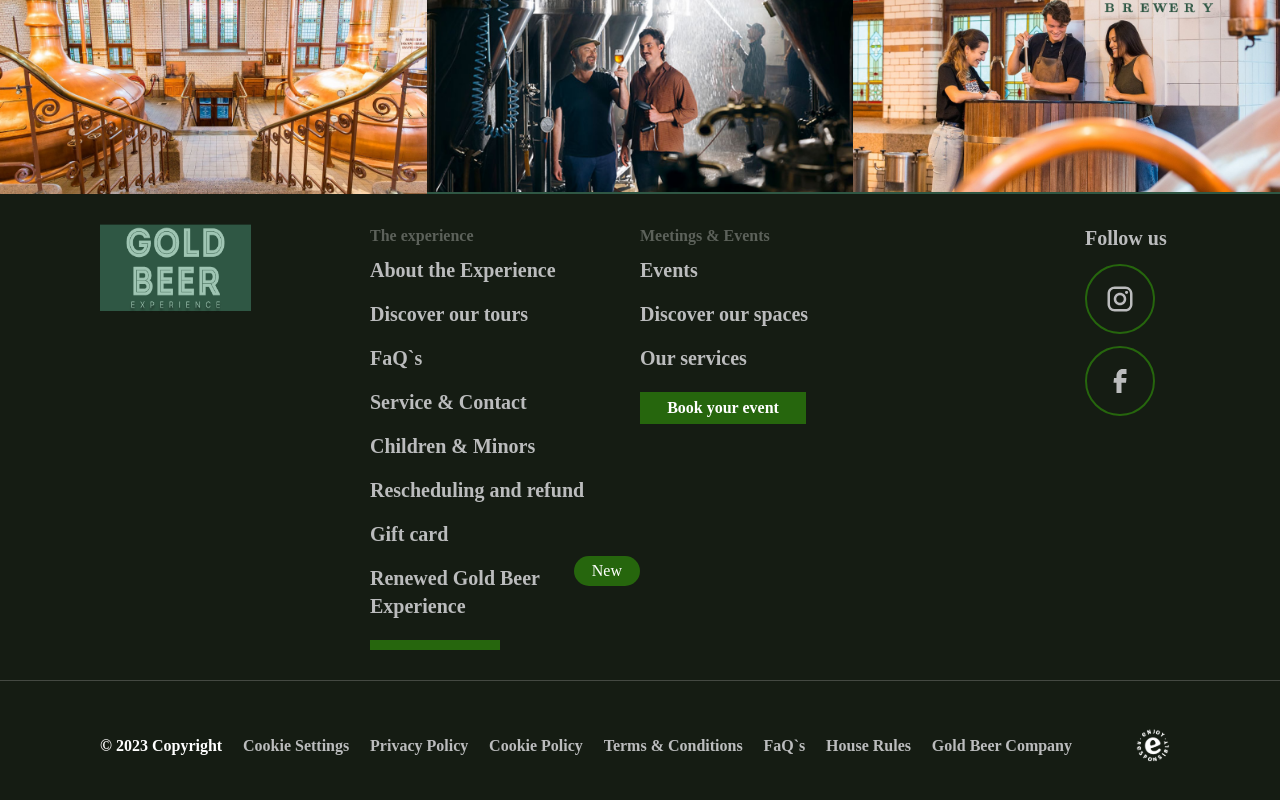
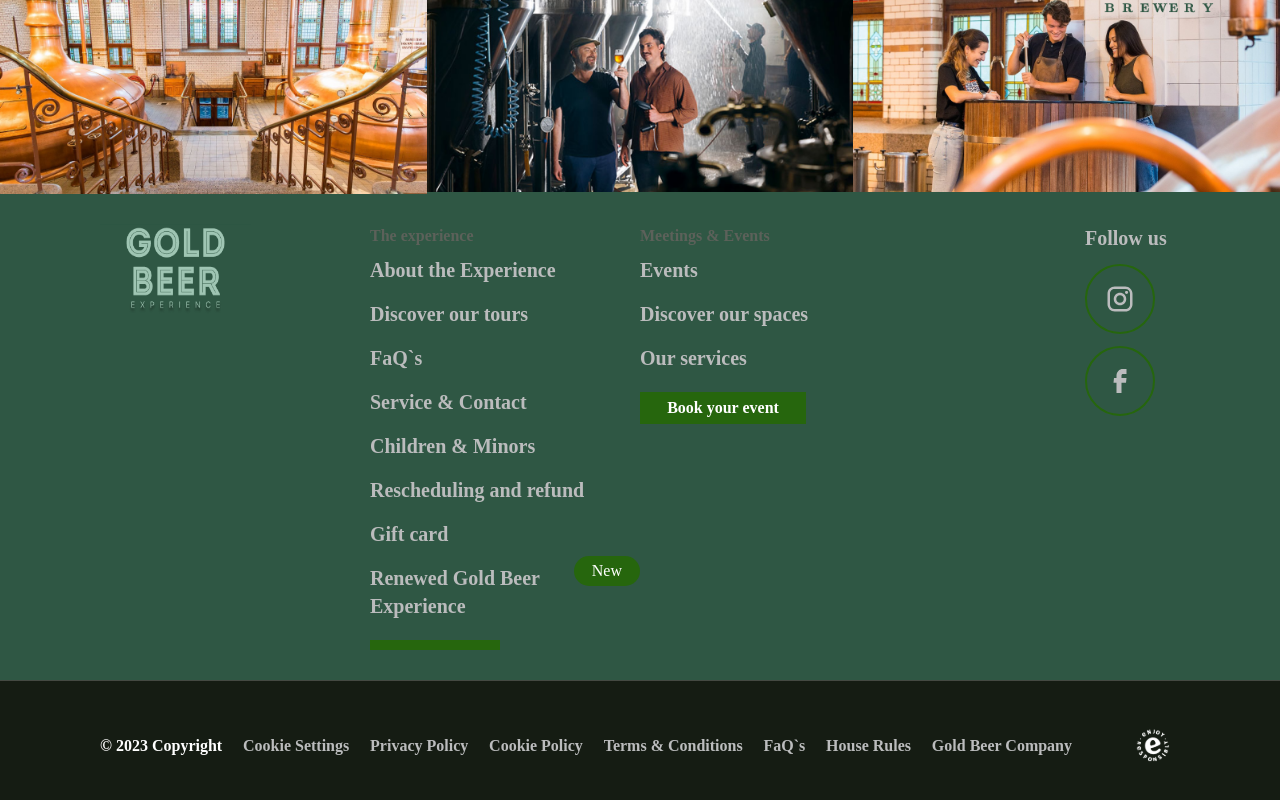
Before and after one commit to zblocksproduct/GoldBeer, a React (Create React App) app: page /experience in a window 1280 px wide. Shown: the part 1483-2283 px from the top of the page. Built offline with nearby package versions, Linux system fonts and the light colour scheme; a web font is replaced by a local one.

Commit message:
Update footer.js

```diff
--- a/src/components/footer/footer.js
+++ b/src/components/footer/footer.js
@@ -13,7 +13,7 @@ export default function Footer() {
   const event = ["Events", "Discover our spaces", "Our services"];
   return (
     <React.Fragment>
-      <div className="bg-[#151C13] grid lg:grid-cols-4 md:grid-cols-1 py-[30px] xl:px-[100px] px-[25px]">
+      <div className="bg-[#2F5744] grid lg:grid-cols-4 md:grid-cols-1 py-[30px] xl:px-[100px] px-[25px]">
         <div className="">
           <img
             src="/images/logo-1.png"
```
